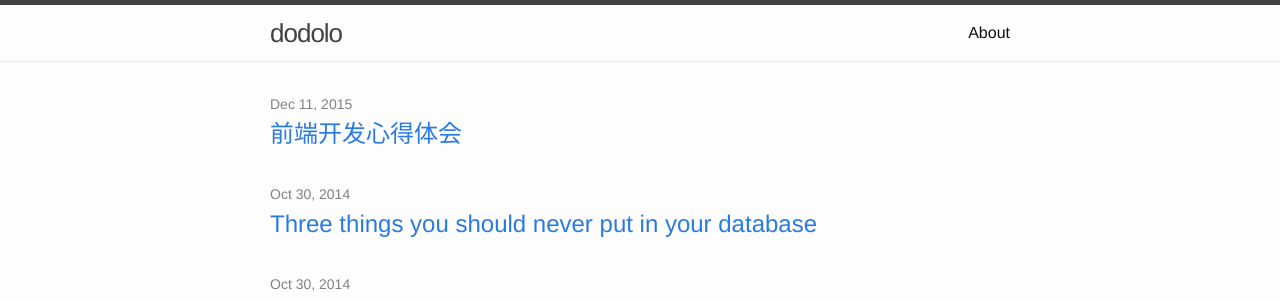
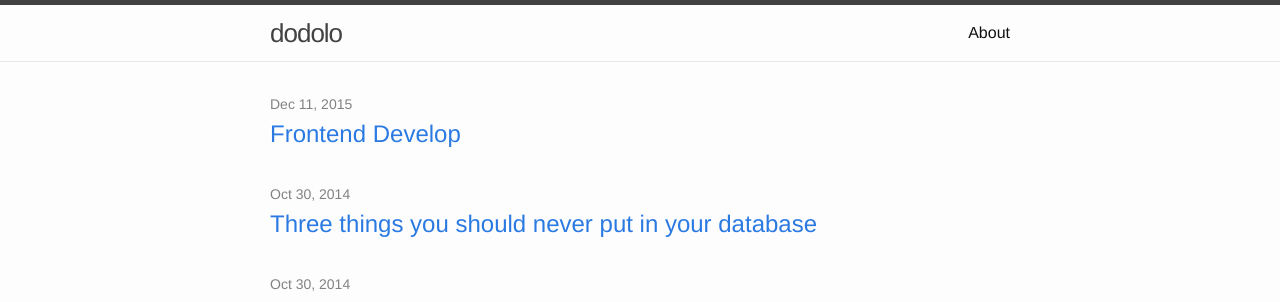
Before and after one commit to linychuo/my-blog, a Jekyll site: the page built from index.html, in a window 1280 px wide. Shown: the top 302 px of the page. Built offline with Jekyll 4.4.1, drawn with Linux system fonts in a browser that asks for light colours.

Commit message:
Update 2015-12-11-前端开发.markdown

```diff
--- a/_posts/2015-12-11-前端开发.markdown
+++ b/_posts/2015-12-11-前端开发.markdown
@@ -1,8 +1,8 @@
 ---
 layout: post
-title:  "前端开发心得体会"
+title:  "Frontend Develop"
 date:   2015-12-11 09:07:32
 categories: Javascript, NodeJs
 ---
 
-Javascript, NodeJs
+Javascript, NodeJs, Browserify, Gulp, less
```
